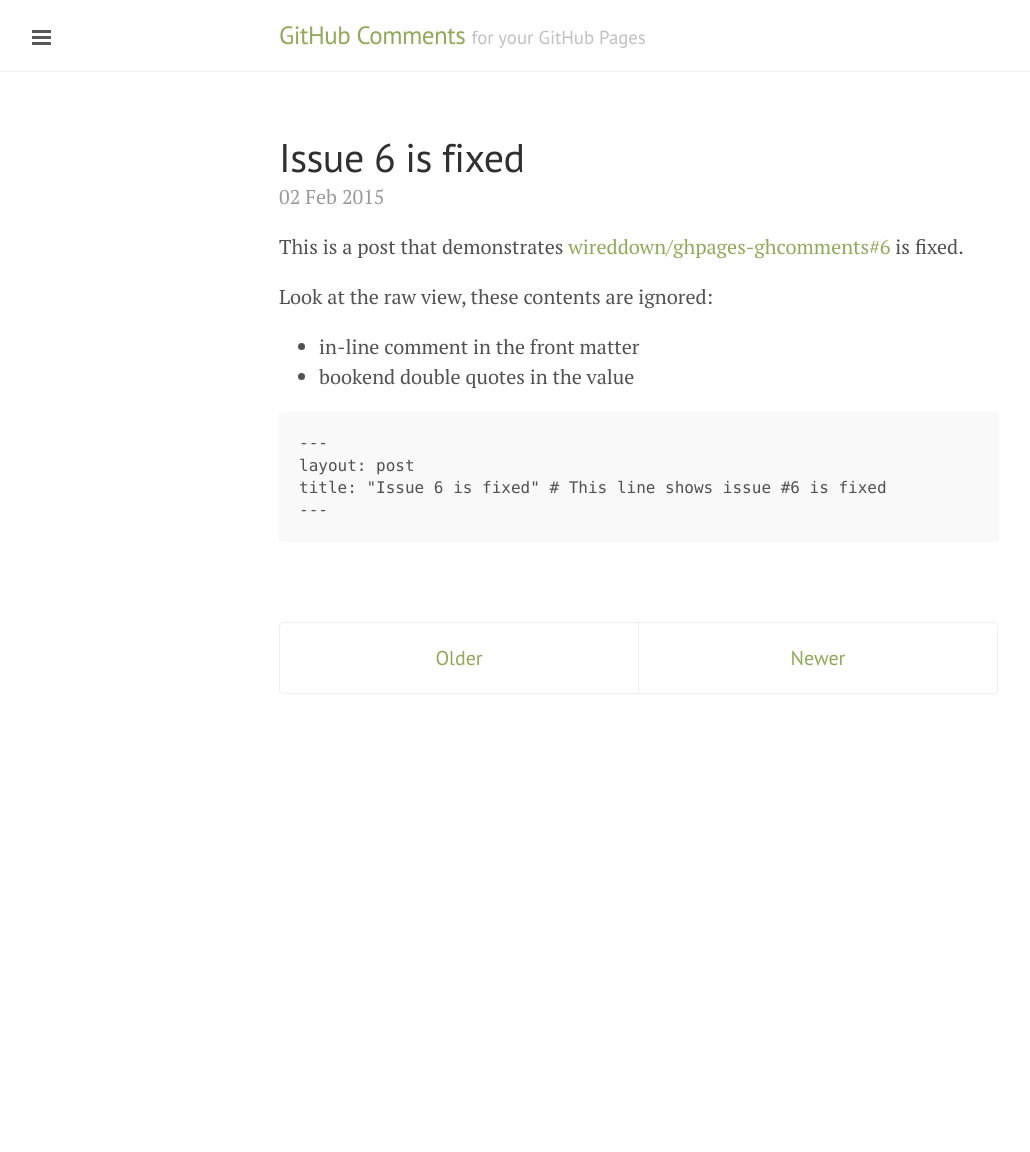
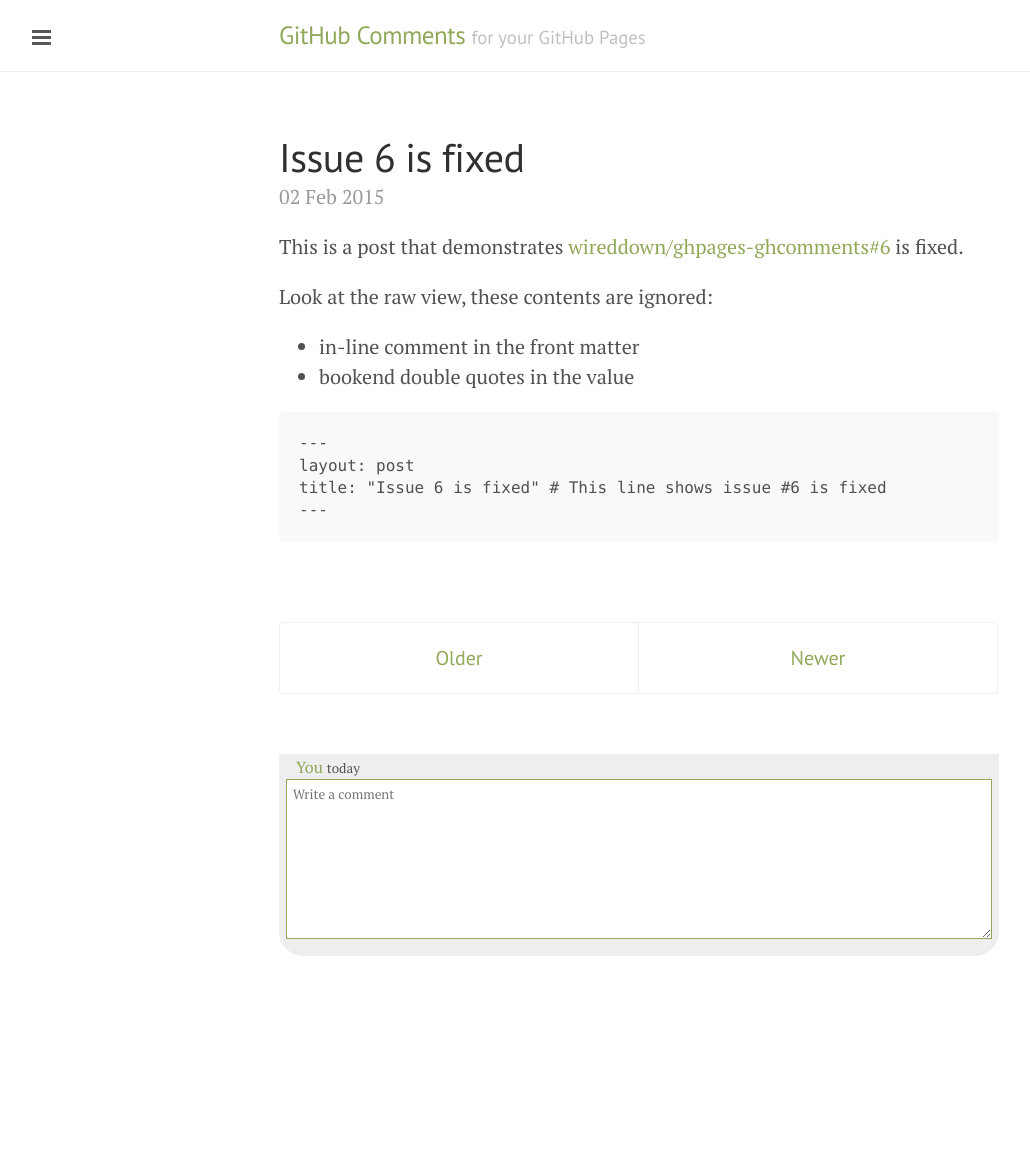
Before and after one commit to wireddown/ghpages-ghcomments, a Jekyll site: the page built from _posts/2015-02-02-issue-6-is-fixed.md, in a window 1280 px wide. Shown: the whole page, without its empty margins (1-1031 px from the left). Built offline with Jekyll 4.4.1, drawn with Linux system fonts in a browser that asks for light colours; Markdown is read by kramdown in place of the engine named in the settings; before the commit the page ends 934 px from its top, so only the background shows below that.

Commit message:
Add a comment form
* Still has artifacts from GitHub comment form (eg data-type="json")
* Styled like a comment
* Make "Leave a Comment" open in a new window, which keeps the user's typed comment on the blog page

```diff
--- a/_includes/gpgc_comments.html
+++ b/_includes/gpgc_comments.html
@@ -1,4 +1,13 @@
 <div class="gpgc-all-comments" id="all-comments"></div>
+
+<div class="gpgc-all-comments">
+  <div class="gpgc-comment">
+  <a href="http://your-profile"><img class="gpgc-avatar" src="" height="42" />You</a> <small>today</small>
+  <form class="gpgc-comment-form" method="post" data-type="json" data-remote="true" action="/wireddown/ghpages-ghcomments/issue_comments" accept-charset="UTF-8">
+    <textarea class="gpgc-comment-form-textarea" id="new-comment-field" placeholder="Write a comment" tabindex="1" name="comment[body]"></textarea>
+  </form>
+  </div>
+</div>
 
 <div class="gpgc-actions">
   <span class="gpgc-action" id="load-comments-button"></span>
@@ -113,7 +122,7 @@
       leaveCommentUrl = allComments[allComments.length - 1].html_url;
     }
 
-    var leaveCommentsHtml = '<a class="gpgc-leave" href="' + leaveCommentUrl + '">Leave a comment</a>';
+    var leaveCommentsHtml = '<a class="gpgc-leave" href="' + leaveCommentUrl + '" target="_blank">Leave a comment</a>';
     updateCommentDivs(allCommentsHtml, loadCommentsHtml, leaveCommentsHtml);
   }
 
--- a/public/css/ghpages-ghcomments.css
+++ b/public/css/ghpages-ghcomments.css
@@ -49,6 +49,24 @@
   background-color: #90a959; /* THEME: use `a` color */
 }
 
+.gpgc-comment-form {
+  padding-bottom: 1em;
+  padding-left: .4em;
+  padding-right: .4em;
+}
+
+.gpgc-comment-form-textarea {
+  font-family: inherit;
+  display: block;
+  width: 100%;
+  min-height: 12em;
+  margin-left: auto;
+  margin-right: auto;
+  padding: .4em;
+  resize: vertical;
+  border: solid 1px #90a959; /* THEME: use `a` color */
+}
+
 .gpgc-no-comments {
   text-align: center;
 }
```
